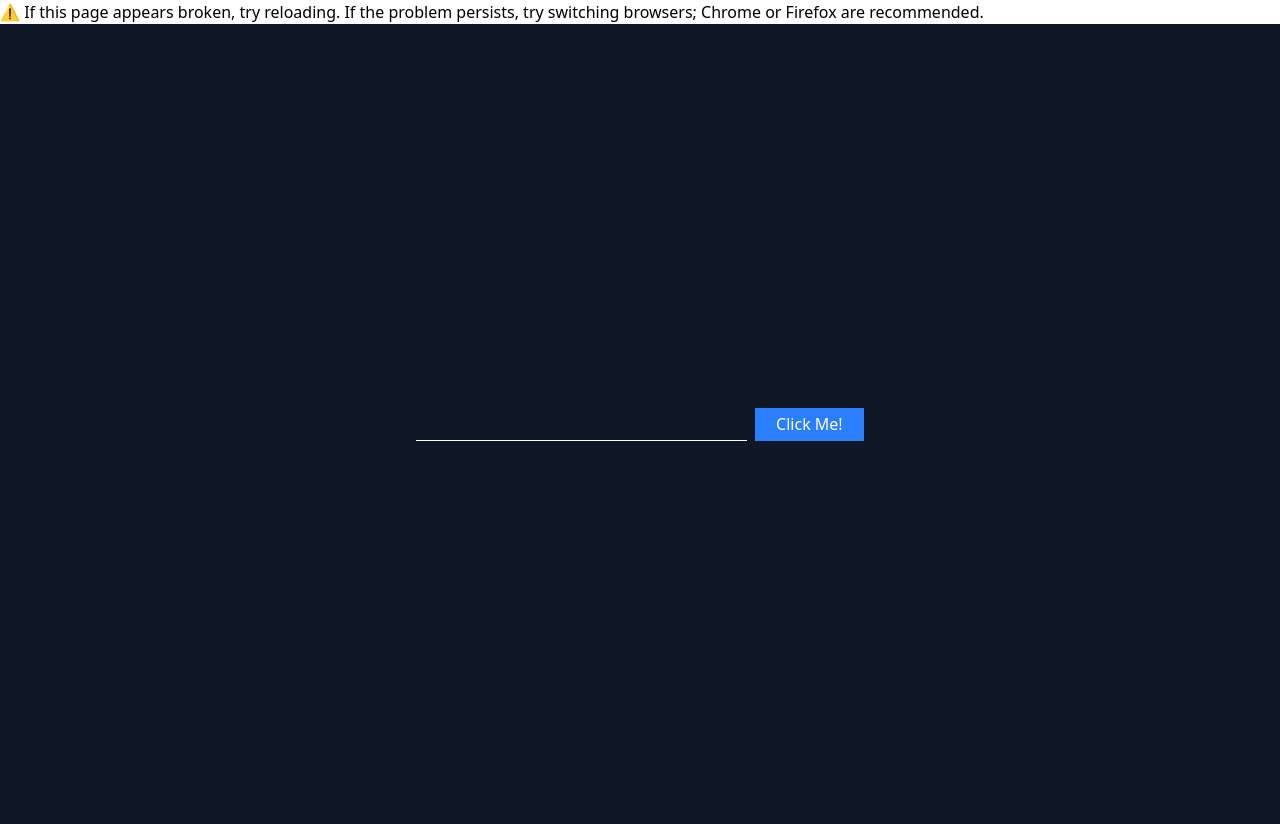
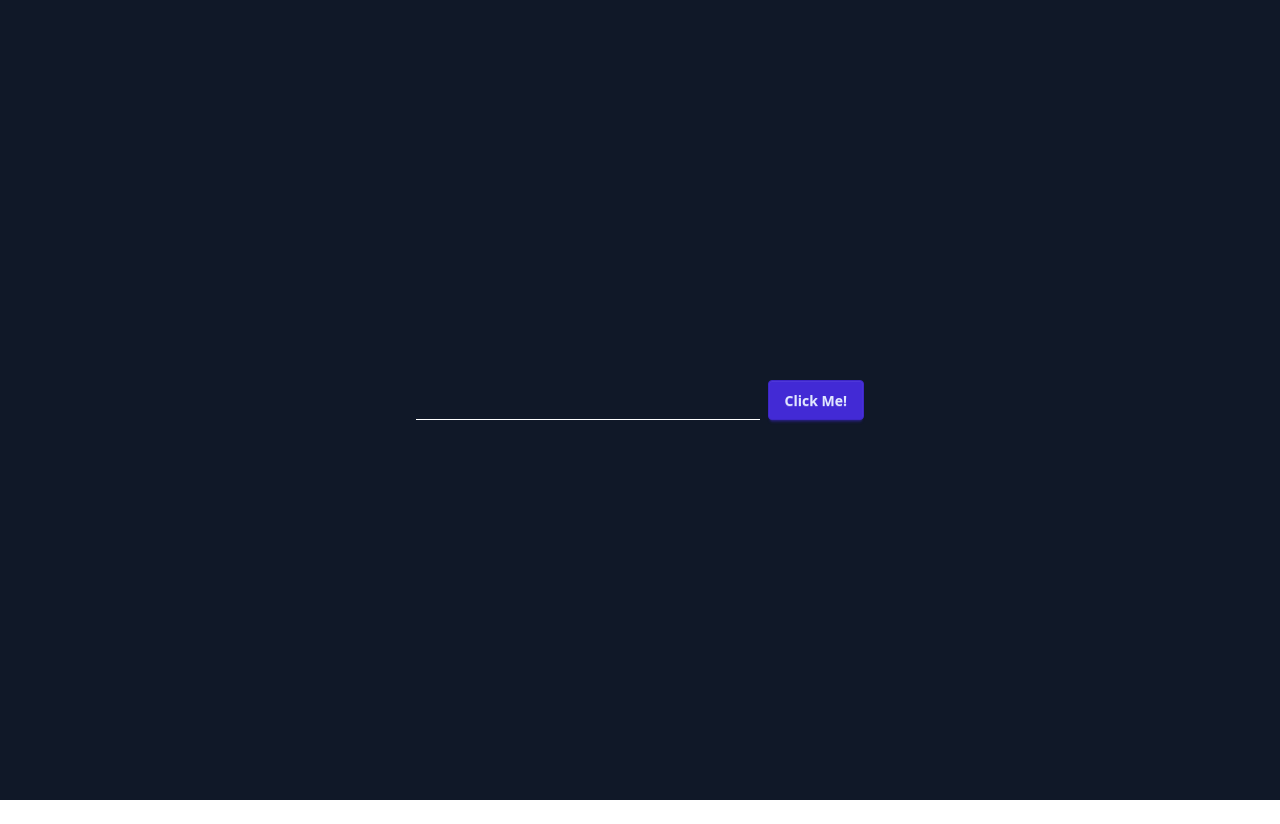
Before and after one commit to zdnemz/eduverse, a React (Vite) app in the folder src/eduverse_frontend/: page / in a window 1280 px wide. After the commit the page ends 800 px from the top, so only its background shows below. Built offline with nearby package versions, Linux system fonts and the light colour scheme.

Commit message:
feat: add framer-motion and daisyUI

```diff
--- a/src/eduverse_frontend/index.html
+++ b/src/eduverse_frontend/index.html
@@ -1,6 +1,5 @@
-<!DOCTYPE html>
+<!doctype html>
 <html lang="en">
-
   <head>
     <meta charset="UTF-8" />
     <meta name="viewport" content="width=device-width" />
@@ -10,12 +9,7 @@
   </head>
 
   <body>
-  <div class="browser-warning">
-    ⚠️ If this page appears broken, try reloading. If the problem persists, try switching browsers; Chrome or
-    Firefox are recommended.
-  </div>
     <div id="root"></div>
     <script type="module" src="/src/main.jsx"></script>
   </body>
-
 </html>
--- a/src/eduverse_frontend/package.json
+++ b/src/eduverse_frontend/package.json
@@ -26,6 +26,7 @@
     "@types/react": "^18.2.14",
     "@types/react-dom": "^18.2.6",
     "@vitejs/plugin-react": "^4.7.0",
+    "daisyui": "^5.0.46",
     "dotenv": "^16.3.1",
     "prettier": "^3.6.2",
     "prettier-plugin-tailwindcss": "^0.6.14",
--- a/src/eduverse_frontend/src/App.tsx
+++ b/src/eduverse_frontend/src/App.tsx
@@ -1,6 +1,5 @@
 import { useState } from 'react';
 import { eduverse_backend } from '../../declarations/eduverse_backend';
-import Button from '@/components/ui/Button';
 
 function App() {
   const [greeting, setGreeting] = useState('');
@@ -14,15 +13,15 @@ function App() {
 
   return (
     <main className="flex h-screen w-full flex-col items-center justify-center bg-gray-900 px-24 text-white">
-      <div className="w-full max-w-md flex gap-2">
+      <div className="flex w-full max-w-md gap-2">
         <input
-          className="w-full px-2 py-1 outline-none focus:outline-none border-b"
+          className="w-full border-b px-2 py-1 outline-none focus:outline-none"
           onChange={(e) => setName(e.target.value)}
           type="text"
         />
-        <Button className="bg-blue-500 w-36 px-2 py-1 text-white" onClick={handleClick}>
+        <button className="btn btn-primary" onClick={handleClick}>
           Click Me!
-        </Button>
+        </button>
       </div>
 
       <section id="greeting">{greeting}</section>
--- a/src/eduverse_frontend/src/components/ui/Button.tsx
+++ /dev/null
@@ -1,9 +0,0 @@
-import React from 'react';
-
-export interface ButtonProps extends React.ButtonHTMLAttributes<HTMLButtonElement> {
-  children: React.ReactNode;
-}
-
-export default function Button({ children, ...props }: ButtonProps) {
-  return <button {...props}>{children}</button>;
-}
--- a/src/eduverse_frontend/src/index.css
+++ b/src/eduverse_frontend/src/index.css
@@ -1 +1,34 @@
 @import 'tailwindcss';
+@plugin "daisyui";
+
+@plugin "daisyui/theme" {
+  name: 'default';
+  --color-base-100: oklch(37% 0.146 265.522);
+  --color-base-200: oklch(28% 0.091 267.935);
+  --color-base-300: oklch(22% 0.091 267.935);
+  --color-base-content: oklch(90% 0.058 230.902);
+  --color-primary: oklch(85.661% 0.144 198.645);
+  --color-primary-content: oklch(40.124% 0.068 197.603);
+  --color-secondary: oklch(60.682% 0.108 309.782);
+  --color-secondary-content: oklch(96% 0.016 293.756);
+  --color-accent: oklch(85% 0.199 91.936);
+  --color-accent-content: oklch(18.685% 0.02 94.555);
+  --color-neutral: oklch(27% 0.146 265.522);
+  --color-neutral-content: oklch(80% 0.146 265.522);
+  --color-info: oklch(54.615% 0.215 262.88);
+  --color-info-content: oklch(90.923% 0.043 262.88);
+  --color-success: oklch(62.705% 0.169 149.213);
+  --color-success-content: oklch(12.541% 0.033 149.213);
+  --color-warning: oklch(66.584% 0.157 58.318);
+  --color-warning-content: oklch(27% 0.077 45.635);
+  --color-error: oklch(73.95% 0.19 27.33);
+  --color-error-content: oklch(14.79% 0.038 27.33);
+  --radius-selector: 1rem;
+  --radius-field: 0.5rem;
+  --radius-box: 1rem;
+  --size-selector: 0.25rem;
+  --size-field: 0.25rem;
+  --border: 1px;
+  --depth: 1;
+  --noise: 1;
+}
```
Also changed, not shown: 2 other files (tests, documents, lock files or other folders). Lines whose indentation alone changed are shown as unchanged.
